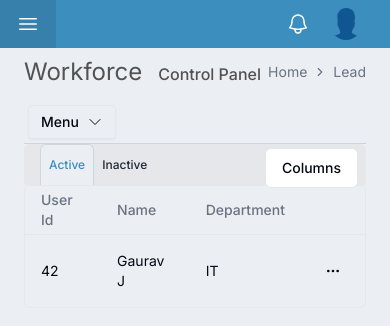
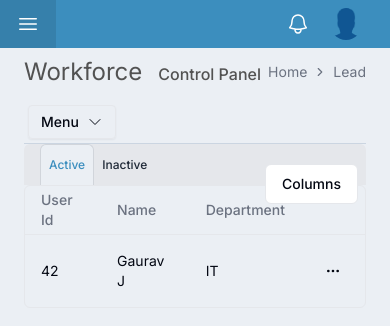
Before and after one commit to Buzxxx/ehe_next, a Next.js app: page /workforce in a window 390 px wide. Shown: the top 326 px of the page. Built offline with nearby package versions, Linux system fonts and the light colour scheme.

Commit message:
workforce button responsive

```diff
--- a/src/components/ui/dataTable.tsx
+++ b/src/components/ui/dataTable.tsx
@@ -73,7 +73,7 @@ export function DataTable<TData, TValue>({
   return (
     <div className="rounded-md border">
       <DropdownMenu>
-        <DropdownMenuTrigger asChild className="md:hidden absolute right-2 top-6 -translate-y-1/2">
+        <DropdownMenuTrigger asChild className="md:hidden absolute right-2 top-0 translate-y-1/2 py-0">
           <Button variant="outline" className="ml-auto">
             Columns
           </Button>
```
